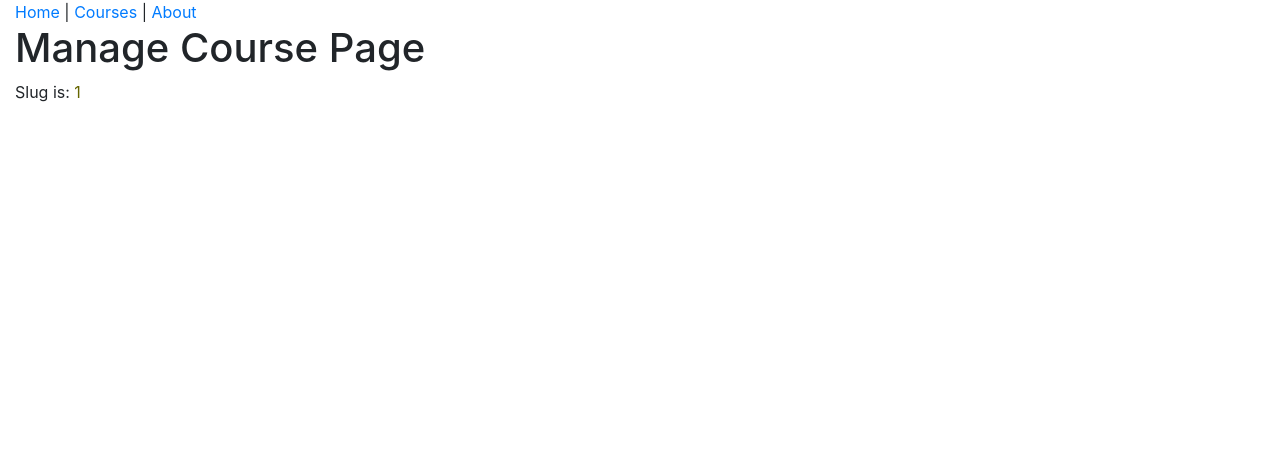
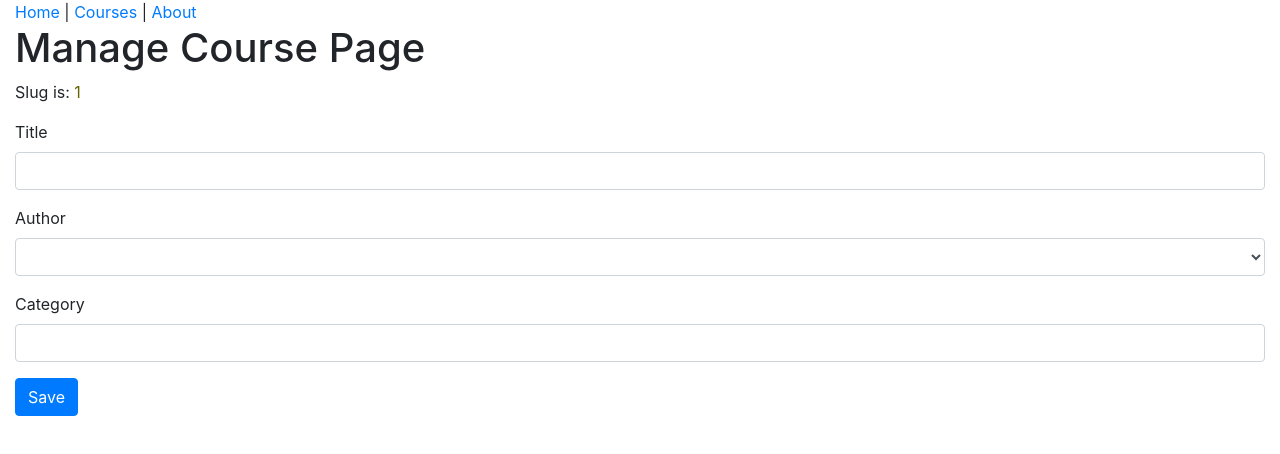
Before and after one commit to nitin1259/project-mgmt-react-app, a React (Create React App) app: page /course/1 in a window 1280 px wide. Shown: the top 454 px of the page. Built offline with nearby package versions, Linux system fonts and the light colour scheme; no server answers.

Commit message:
adding basic form and handle onchagne on text input

```diff
--- a/src/components/App.js
+++ b/src/components/App.js
@@ -16,6 +16,7 @@
         <Route path="/courses" component={Courses} />
         <Route path="/about" component={AboutPage} />
         <Route path="/course/:slug" component={ManageCoursePage} />
+        <Route path="/course" component={ManageCoursePage} />
         <Redirect from="/about-page" to="/about" />
         <Route component={PageNotFound} />
       </Switch>
--- /dev/null
+++ b/src/components/CourseForm.js
@@ -0,0 +1,55 @@
+import React from "react";
+
+function CourseForm(props) {
+  return (
+    <form>
+      <div className="form-group">
+        <label htmlFor="title">Title</label>
+        <div className="field">
+          <input
+            id="title"
+            name="title"
+            type="text"
+            onChange={props.onTitleChange}
+            className="form-control"
+            value={props.course.title}
+          />
+        </div>
+      </div>
+
+      <div className="form-group">
+        <label htmlFor="author">Author</label>
+        <div className="field">
+          <select
+            id="author"
+            name="authorId"
+            onChange={props.onChange}
+            className="form-control"
+            value={props.course.authorId || ""}
+          >
+            <option value=""></option>
+            <option value="1">Cory House</option>
+            <option value="2">Nitin Singh</option>
+          </select>
+        </div>
+      </div>
+
+      <div className="form-group">
+        <label htmlFor="category">Category</label>
+        <div className="field">
+          <input
+            id="category"
+            name="category"
+            type="text"
+            className="form-control"
+            value={props.course.categroy}
+          />
+        </div>
+      </div>
+
+      <input type="submit" value="Save" className="btn btn-primary" />
+    </form>
+  );
+}
+
+export default CourseForm;
--- a/src/components/CoursesPage.js
+++ b/src/components/CoursesPage.js
@@ -1,6 +1,7 @@
 import React, { useState, useEffect } from "react";
 import { getCourses } from "../api/courseApi";
 import CourseList from "./CourseList";
+import { Link } from "react-router-dom";
 
 function Courses() {
   const [courses, setCourses] = useState([]);
@@ -14,6 +15,9 @@
   return (
     <div>
       <h1>Courses</h1>
+      <Link to="/course" className="btn btn-primary">
+        Add Course
+      </Link>
       <CourseList courses={courses} />
     </div>
   );
--- a/src/components/ManageCoursePage.js
+++ b/src/components/ManageCoursePage.js
@@ -1,19 +1,33 @@
-import React from "react";
-import { Prompt } from "react-router-dom";
+import React, { useState } from "react";
+import CourseForm from "./CourseForm";
+// import { Prompt } from "react-router-dom";
 
 const ManageCoursePage = (props) => {
+  const [course, setCourse] = useState({
+    id: null,
+    authorId: "",
+    title: "",
+    category: null,
+  });
+
+  function handleTitleChange(event) {
+    const updatedCourse = { ...course, title: event.target.value };
+    setCourse(updatedCourse);
+  }
+
   // debugger;
   return (
     <>
       <h1> Manage Course Page</h1>
-      <Prompt
+      {/* <Prompt
         when={true}
         message="Are you sure and want to continue ???"
-      ></Prompt>
+      ></Prompt> */}
       <p>
         Slug is:{" "}
         <span style={{ color: "#660" }}>{props.match.params.slug}</span>
       </p>
+      <CourseForm course={course} onTitleChange={handleTitleChange} />
     </>
   );
 };
```
